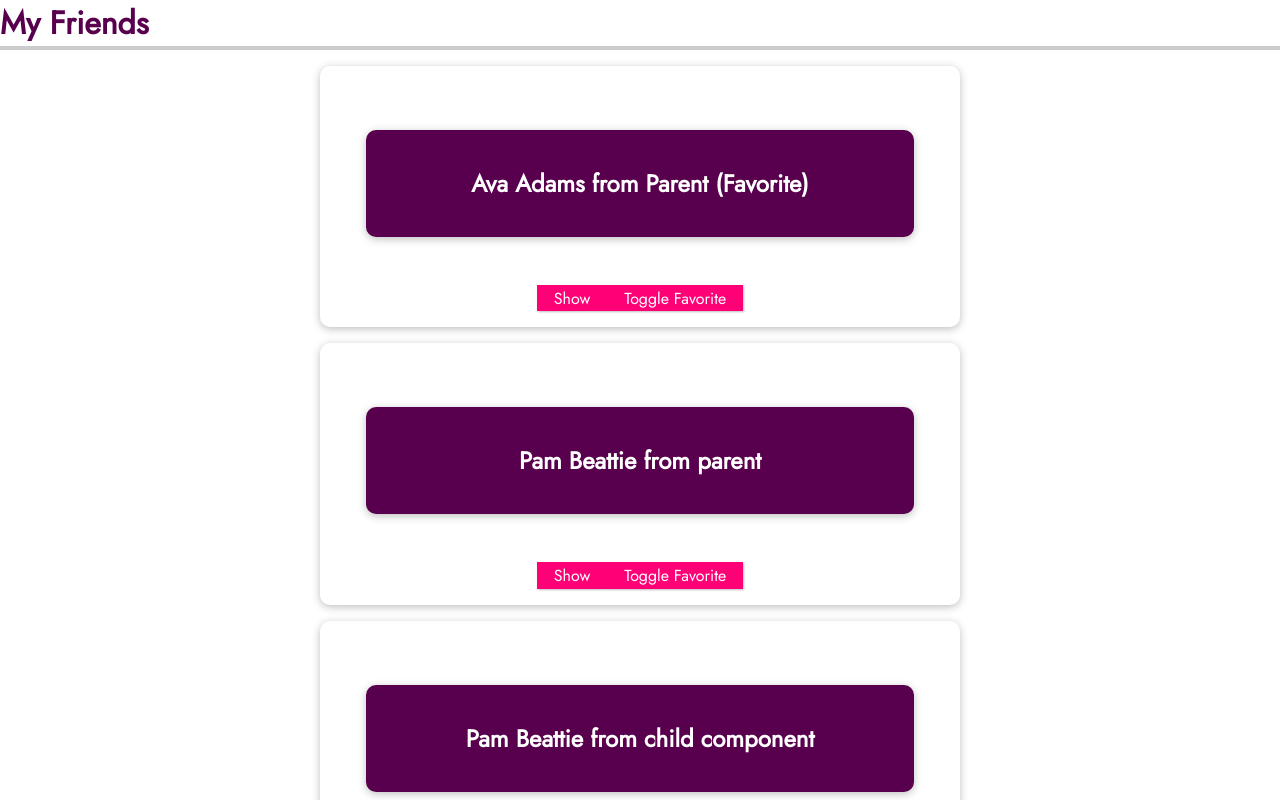
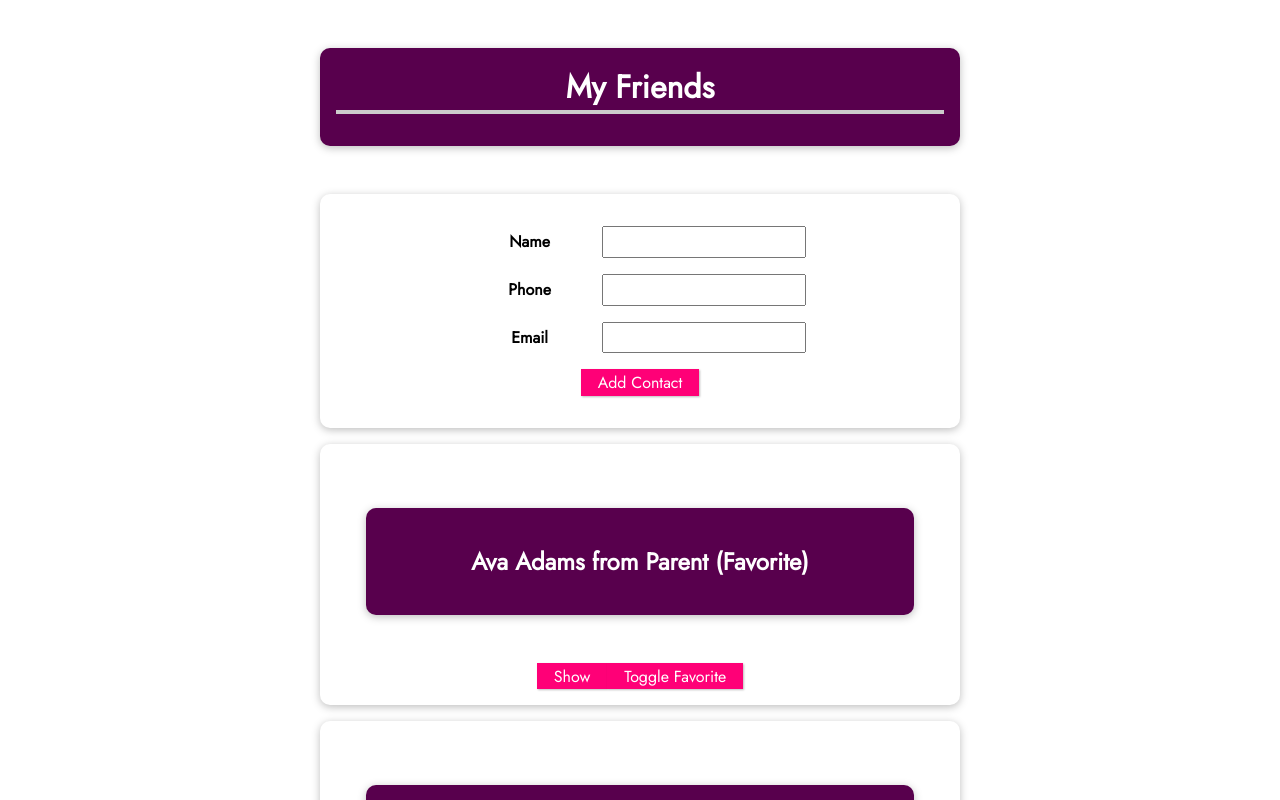
Before and after one commit to echoshihab/VueJSCourseApps, a Vue app in the folder vue-cli-01/: page / in a window 1280 px wide. Shown: the top 800 px of the page. Built offline with nearby package versions, Linux system fonts and the light colour scheme.

Commit message:
add new friend form component UI

```diff
--- a/vue-cli-01/src/App.vue
+++ b/vue-cli-01/src/App.vue
@@ -1,6 +1,9 @@
 <template>
 <section>
-<h2>My Friends</h2>
+<header>
+    <h2>My Friends</h2>
+</header>
+<new-friend></new-friend>
 <ul>
     <friend-contact
     v-for="friend in friends"
@@ -23,7 +26,9 @@
 </template>
 
 <script>
+import NewFriend from './components/NewFriend.vue';
 export default{
+  components: { NewFriend },
     data(){
         return {
             friends: [
@@ -53,3 +58,86 @@
     }
 }
 </script>
+
+<style>
+@import url('https://fonts.googleapis.com/css2?family=Jost&display=swap');
+* {
+  box-sizing: border-box;
+}
+
+html {
+  font-family: 'Jost', sans-serif;
+}
+
+body {
+  margin: 0;
+}
+
+header {
+  box-shadow: 0 2px 8px rgba(0, 0, 0, 0.26);
+  margin: 3rem auto;
+  border-radius: 10px;
+  padding: 1rem;
+  background-color: #58004d;
+  color: white;
+  text-align: center;
+  width: 90%;
+  max-width: 40rem;
+}
+
+#app ul {
+  margin: 0;
+  padding: 0;
+  list-style: none;
+}
+
+#app li,
+#app form {
+  box-shadow: 0 2px 8px rgba(0, 0, 0, 0.26);
+  margin: 1rem auto;
+  border-radius: 10px;
+  padding: 1rem;
+  text-align: center;
+  width: 90%;
+  max-width: 40rem;
+}
+
+#app h2 {
+  font-size: 2rem;
+  border-bottom: 4px solid #ccc;
+  color:white;
+  margin: 0 0 1rem 0;
+}
+
+#app button {
+  font: inherit;
+  cursor: pointer;
+  border: 1px solid #ff0077;
+  background-color: #ff0077;
+  color: white;
+  padding: 0.05rem 1rem;
+  box-shadow: 1px 1px 2px rgba(0, 0, 0, 0.26);
+}
+
+#app button:hover,
+#app button:active {
+  background-color: #ec3169;
+  border-color: #ec3169;
+  box-shadow: 1px 1px 4px rgba(0, 0, 0, 0.26);
+}
+
+#app input {
+  font: inherit;
+  padding: 0.15rem;
+}
+#app label {
+  font-weight: bold;
+  margin-right: 1rem;
+  width: 7rem;
+  display: inline-block;
+}
+#app form div {
+  margin: 1rem 0;
+}
+
+</style>
--- a/vue-cli-01/src/components/FriendContact.vue
+++ b/vue-cli-01/src/components/FriendContact.vue
@@ -65,71 +65,3 @@
     }
 };
 </script>
-
-<style>
-@import url('https://fonts.googleapis.com/css2?family=Jost&display=swap');
-* {
-  box-sizing: border-box;
-}
-
-html {
-  font-family: 'Jost', sans-serif;
-}
-
-body {
-  margin: 0;
-}
-
-header {
-  box-shadow: 0 2px 8px rgba(0, 0, 0, 0.26);
-  margin: 3rem auto;
-  border-radius: 10px;
-  padding: 1rem;
-  background-color: #58004d;
-  color: white;
-  text-align: center;
-  width: 90%;
-  max-width: 40rem;
-}
-
-#app ul {
-  margin: 0;
-  padding: 0;
-  list-style: none;
-}
-
-#app li {
-  box-shadow: 0 2px 8px rgba(0, 0, 0, 0.26);
-  margin: 1rem auto;
-  border-radius: 10px;
-  padding: 1rem;
-  text-align: center;
-  width: 90%;
-  max-width: 40rem;
-}
-
-#app h2 {
-  font-size: 2rem;
-  border-bottom: 4px solid #ccc;
-  color: #58004d;
-  margin: 0 0 1rem 0;
-}
-
-#app button {
-  font: inherit;
-  cursor: pointer;
-  border: 1px solid #ff0077;
-  background-color: #ff0077;
-  color: white;
-  padding: 0.05rem 1rem;
-  box-shadow: 1px 1px 2px rgba(0, 0, 0, 0.26);
-}
-
-#app button:hover,
-#app button:active {
-  background-color: #ec3169;
-  border-color: #ec3169;
-  box-shadow: 1px 1px 4px rgba(0, 0, 0, 0.26);
-}
-
-</style>
--- /dev/null
+++ b/vue-cli-01/src/components/NewFriend.vue
@@ -0,0 +1,23 @@
+<template>
+<form>
+    <div>
+        <label>Name</label>
+        <input type="text" />
+    </div>
+    <div>
+        <label>Phone</label>
+        <input type="tel" />
+    </div>
+    <div>
+        <label>Email</label>
+        <input type="email" />
+    </div>
+    <div>
+        <button>Add Contact</button>
+    </div>
+</form>
+</template>
+
+<script>
+export default {};
+</script>
--- a/vue-cli-01/src/main.js
+++ b/vue-cli-01/src/main.js
@@ -1,9 +1,11 @@
 import { createApp } from 'vue';
 import App from './App.vue';
 import FriendContact from './components/FriendContact.vue';
+import NewFriend from './components/NewFriend.vue';
 
 const app = createApp(App);
 
-app.component('friend-contact', FriendContact )
+app.component('friend-contact', FriendContact );
+app.component('new-friend', NewFriend);
 
 app.mount('#app');
```
